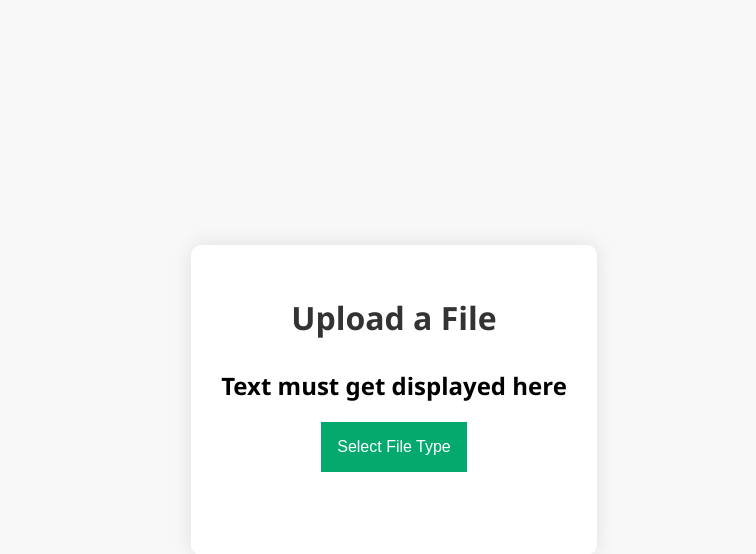
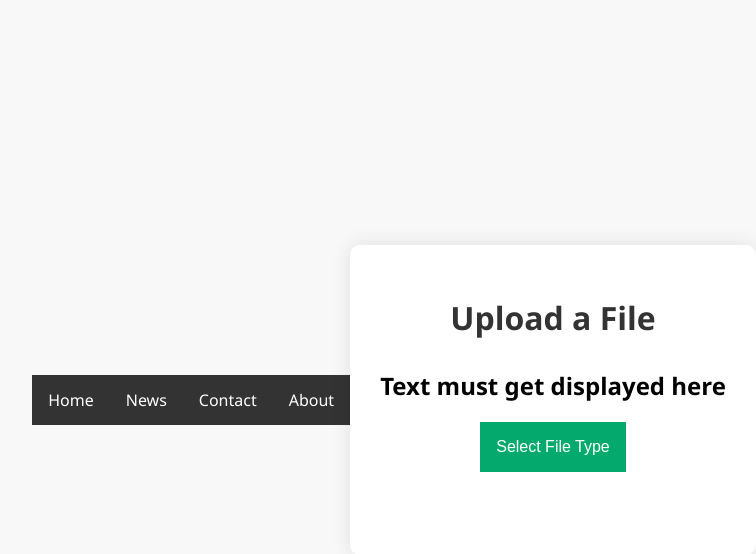
Before and after one commit to bt21104082/flask-demo, a Python web app: template templates/index.html in a window 1280 px wide. Shown: the top 554 px of the page, without its empty margins (246-1002 px from the left). Run offline with Jinja, Linux system fonts and the light colour scheme; the template is opened without the code that fills it, so the values that code supplies are empty.

Commit message:
index modified

```diff
--- a/main.py
+++ b/main.py
@@ -98,7 +98,7 @@ def click():
 # csv + image
 if __name__ == '__main__':
     app.run(debug=True)
-
+vidgbui fiugfwe
 
 
 # git add .
--- a/static/style.css
+++ b/static/style.css
@@ -6,6 +6,31 @@ body {
     align-items: center;
     height: 100vh;
     margin: 0;
+}
+
+.navigation{
+    ul {
+        list-style-type: none;
+        margin: 0;
+        padding: 0;
+        overflow: hidden;
+        background-color: #333;
+    }
+
+    li {
+        float: left;
+    }
+
+    li a {
+        display: block;
+        color: white;
+        text-align: center;
+        padding: 14px 16px;
+        text-decoration: none;
+    }
+    li a:hover {
+        background-color: #111;
+    }
 }
 
 .container {
--- a/templates/index.html
+++ b/templates/index.html
@@ -7,6 +7,14 @@
     <link rel="stylesheet" href="{{ url_for('static', filename='style.css') }}">
 </head>
 <body>
+    <div class="navigation">
+        <ul>
+            <li><a href="#home">Home</a></li>
+            <li><a href="#news">News</a></li>
+            <li><a href="#contact">Contact</a></li>
+            <li style="float:right"><a class="active" href="#about">About</a></li>
+        </ul>
+    </div>
     <div class="container">
         <h1>Upload a File</h1>
         <h2 id="text">Text must get displayed here</h2>
```
